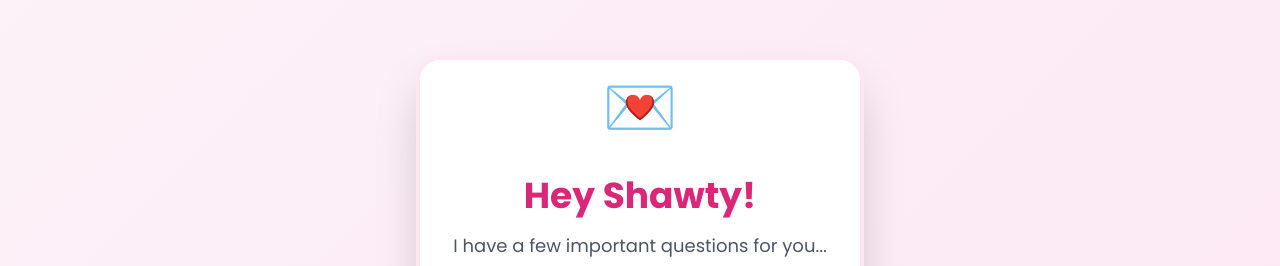
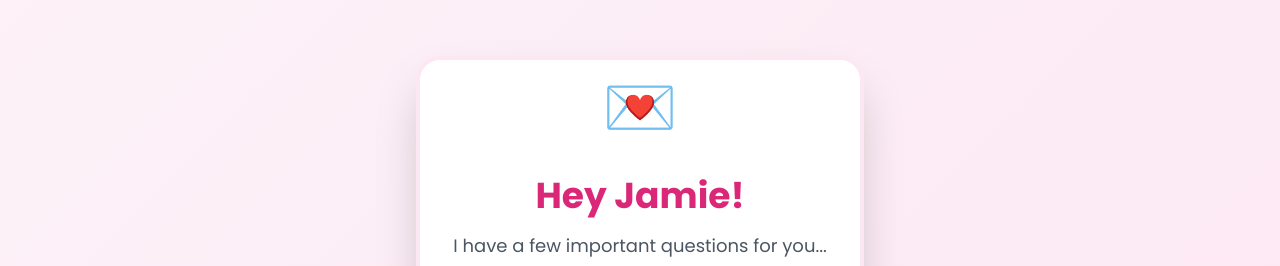
Before and after one commit to lowkeybutnice/Jamie-website, a plain HTML site: page index.html in a window 1280 px wide. Shown: the part 114-380 px from the top of the page. Drawn offline with nearby package versions, Linux system fonts and the light colour scheme.

Commit message:
index.html

```diff
--- a/index.html
+++ b/index.html
@@ -121,7 +121,7 @@
 
         <!-- Screen 1: Start Screen -->
         <div id="start-screen" class="">
-            <h1 class="text-4xl font-bold text-pink-600 mb-4">Hey Shawty!</h1>
+            <h1 class="text-4xl font-bold text-pink-600 mb-4">Hey Jamie!</h1>
             <p class="text-gray-600 text-lg mb-8">I have a few important questions for you...</p>
             <div class="flex flex-col gap-3">
                 <button onclick="initAudioAndStart('quiz')" class="w-full bg-pink-500 text-white py-3 rounded-full font-bold text-xl shadow-lg transform transition-transform hover:scale-105 hover:bg-pink-600 focus:outline-none focus:ring-4 focus:ring-pink-300">
@@ -1324,4 +1324,5 @@ Brown eyes that whisper galaxies,
 
     </script>
 </body>
+
 </html>
```
